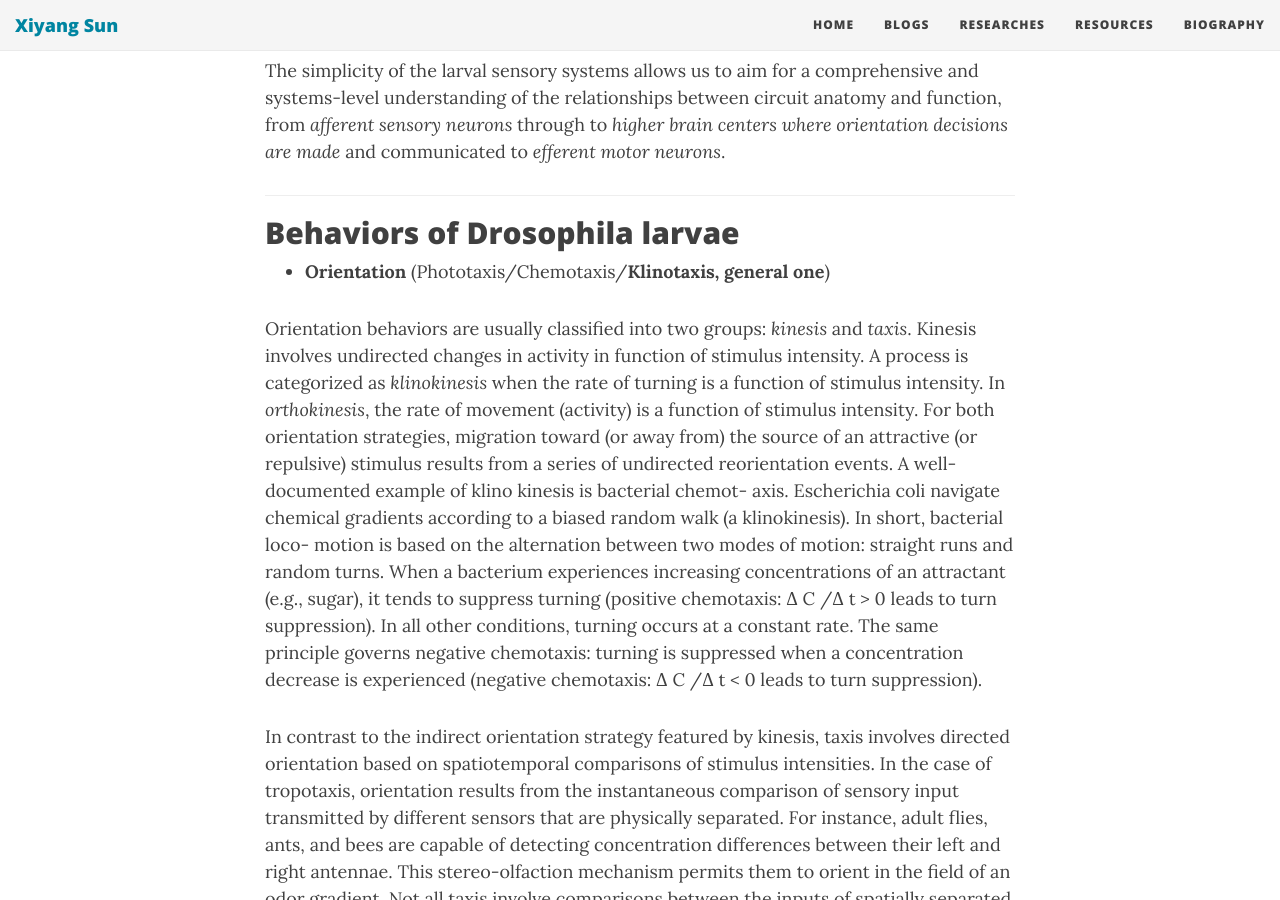
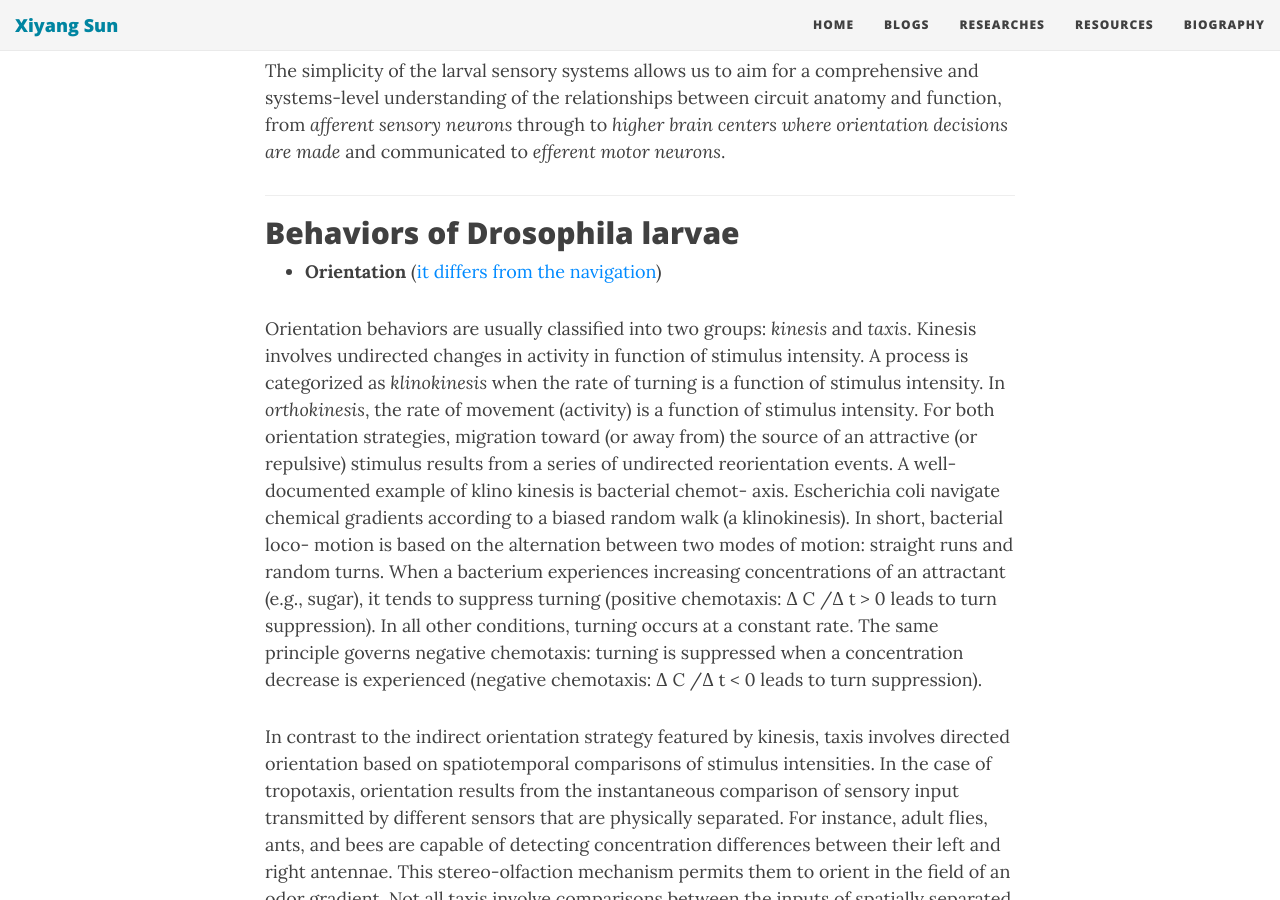
Before and after one commit to AlbertLordsun/AlbertLordsun.github.io, a Jekyll site: the page built from blogs/Research-Neuroscience-Behavioral repertoire of Drosophila larvae.md, in a window 1280 px wide and 900 px high, scrolled down 1024 px. Built offline with Jekyll 4.4.1, drawn with Linux system fonts in a browser that asks for light colours; nearby versions of some CDN libraries.

Commit message:
Update Research-Neuroscience-Behavioral repertoire of Drosophila larvae.md

```diff
--- a/blogs/Research-Neuroscience-Behavioral repertoire of Drosophila larvae.md
+++ b/blogs/Research-Neuroscience-Behavioral repertoire of Drosophila larvae.md
@@ -11,7 +11,7 @@ The simplicity of the larval sensory systems allows us to aim for a comprehensiv
 
 ---
 ## Behaviors of Drosophila larvae
-* **Orientation** (Phototaxis/Chemotaxis/**Klinotaxis, general one**)
+* **Orientation** ([it differs from the navigation](https://medium.com/@RightHearApp/been-wondering-about-orientation-vs-navigation-f76b2c01174c))
 
 Orientation behaviors are usually classified into two groups: *kinesis* and *taxis*. Kinesis involves undirected changes in activity in function of stimulus intensity. A process is categorized as *klinokinesis* when the rate of turning is a function of stimulus intensity. In *orthokinesis*, the rate of movement (activity) is a function of stimulus intensity. For both orientation strategies, migration toward (or away from) the source of an attractive (or repulsive) stimulus results from a series of undirected reorientation events. A well-documented example of klino kinesis is bacterial chemot- axis. Escherichia coli navigate chemical gradients according to a biased random walk (a klinokinesis). In short, bacterial loco- motion is based on the alternation between two modes of motion: straight runs and random turns. When a bacterium experiences increasing concentrations of an attractant (e.g., sugar), it tends to suppress turning (positive chemotaxis: Δ C /Δ t > 0 leads to turn suppression). In all other conditions, turning occurs at a constant rate. The same principle governs negative chemotaxis: turning is suppressed when a concentration decrease is experienced (negative chemotaxis: Δ C /Δ t < 0 leads to turn suppression).
 
```
